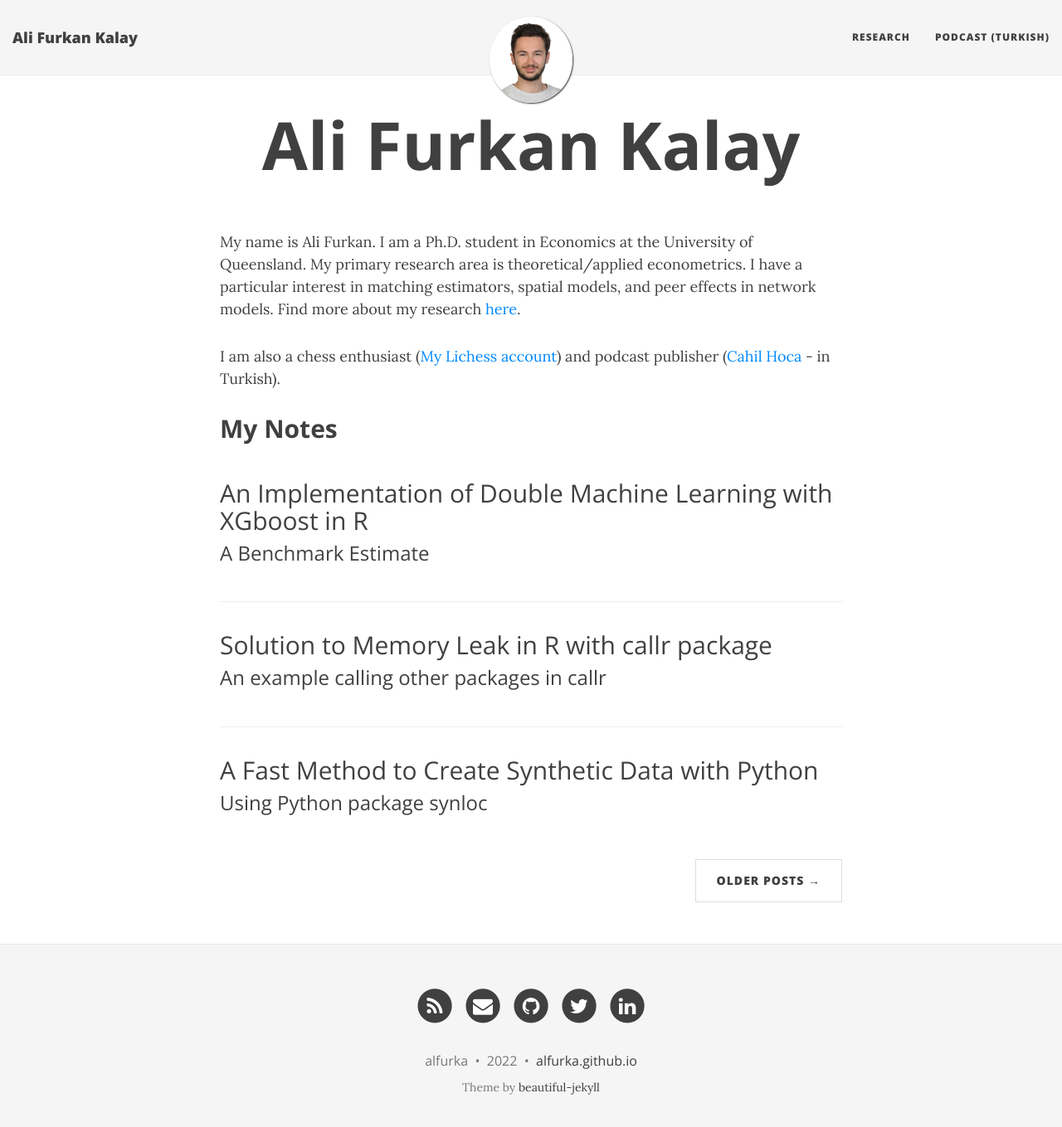
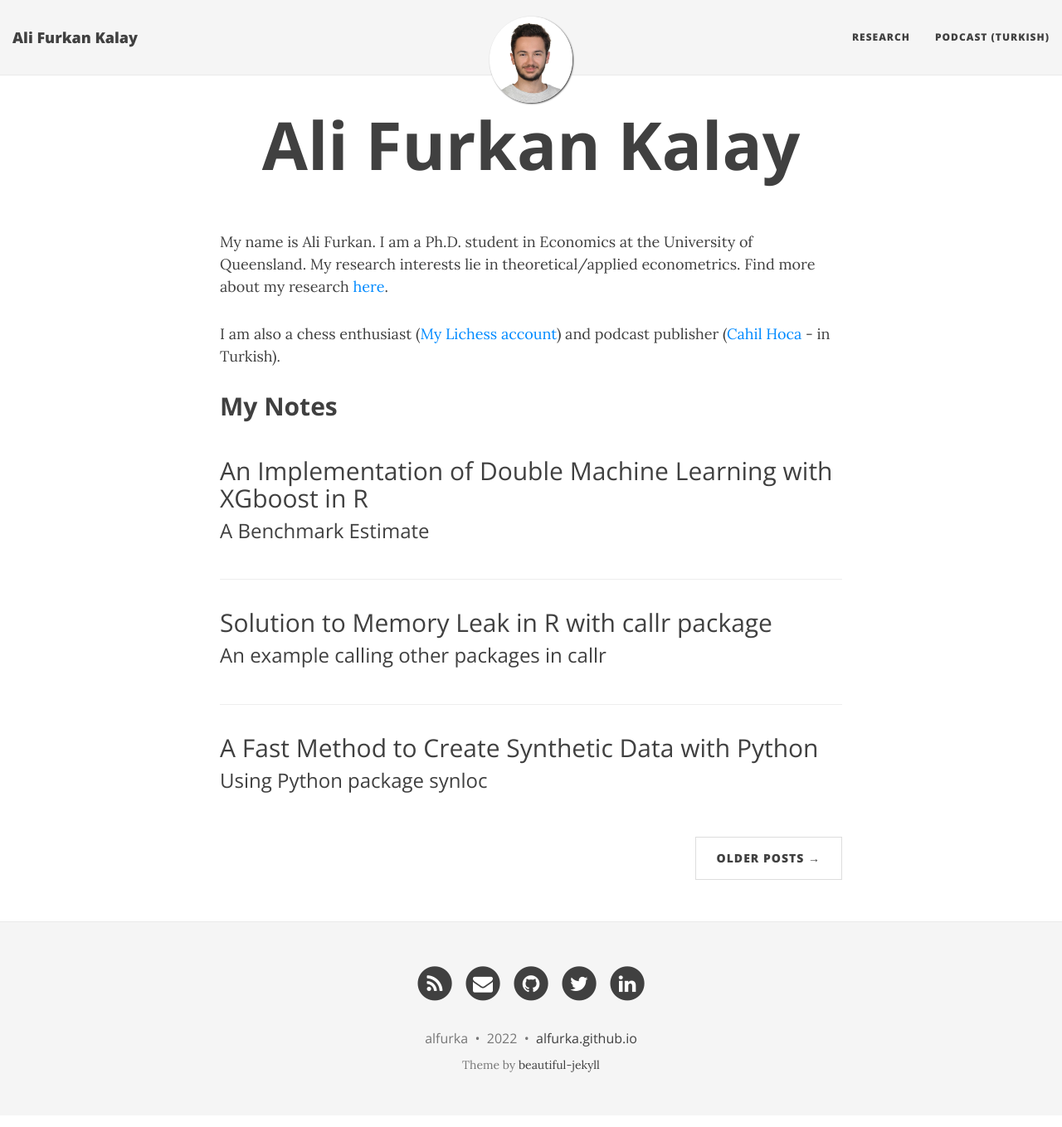
Before and after one commit to alfurka/alfurka.github.io, a Jekyll site: the page built from index.html, in a window 1280 px wide and 1372 px high. Shown: the top 1359 px of the window at 83% size. Built offline with Jekyll 4.4.1, drawn with Linux system fonts in a browser that asks for light colours; nearby versions of some CDN libraries; the list of posts is cut into pages by our own code.

Commit message:
Update index.html

```diff
--- a/index.html
+++ b/index.html
@@ -4,7 +4,7 @@
 use-site-title: true
 ---
 
-<p>My name is Ali Furkan. I am a Ph.D. student in Economics at the University of Queensland. My primary research area is theoretical/applied econometrics. I have a particular interest in matching estimators, spatial models, and peer effects in network models. Find more about my research <a href="https://alfurka.github.io/research/">here</a>.</p>
+<p>My name is Ali Furkan. I am a Ph.D. student in Economics at the University of Queensland. My research interests lie in theoretical/applied econometrics. Find more about my research <a href="https://alfurka.github.io/research/">here</a>.</p>
 
 <p>I am also a chess enthusiast (<a href="https://lichess.org/@/alfurka/perf/rapid">My Lichess account</a>) and podcast publisher (<a href="https://cahilhoca.com/">Cahil Hoca</a> - in Turkish).</p>
 
```
